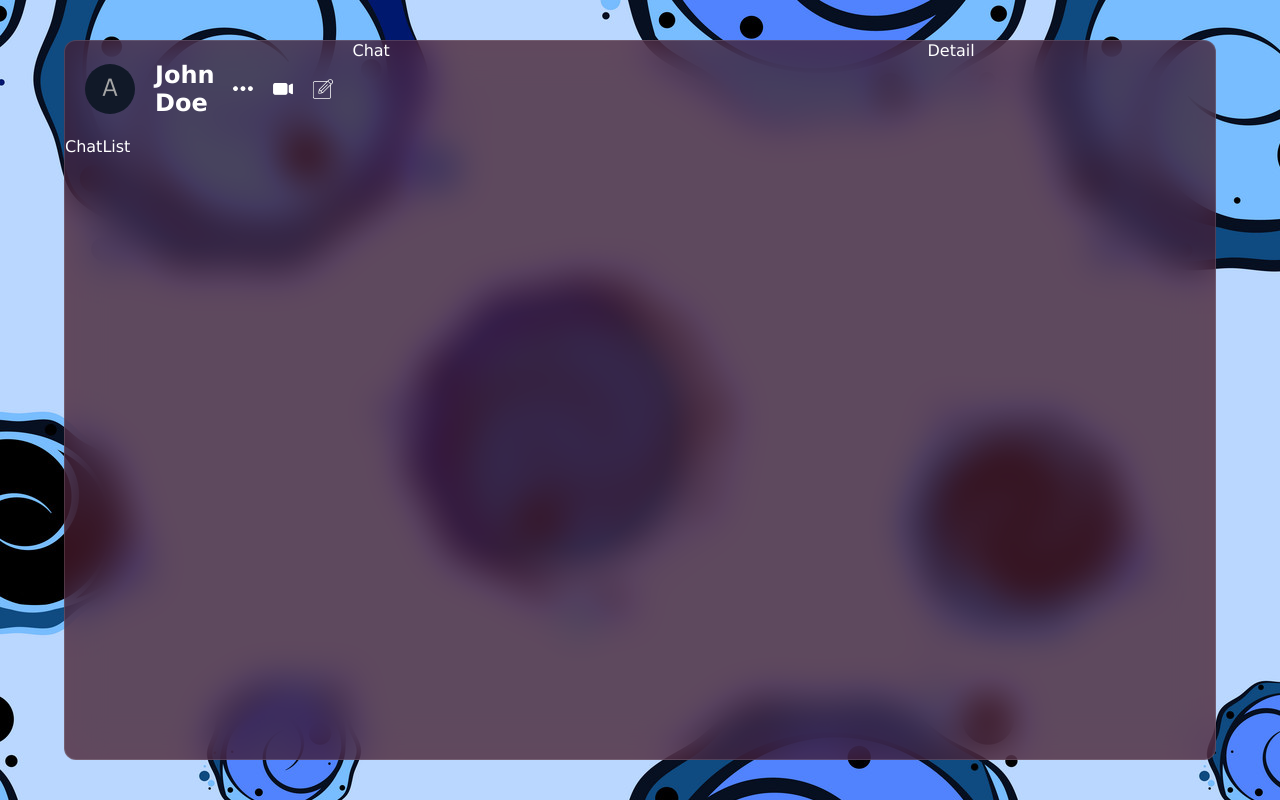
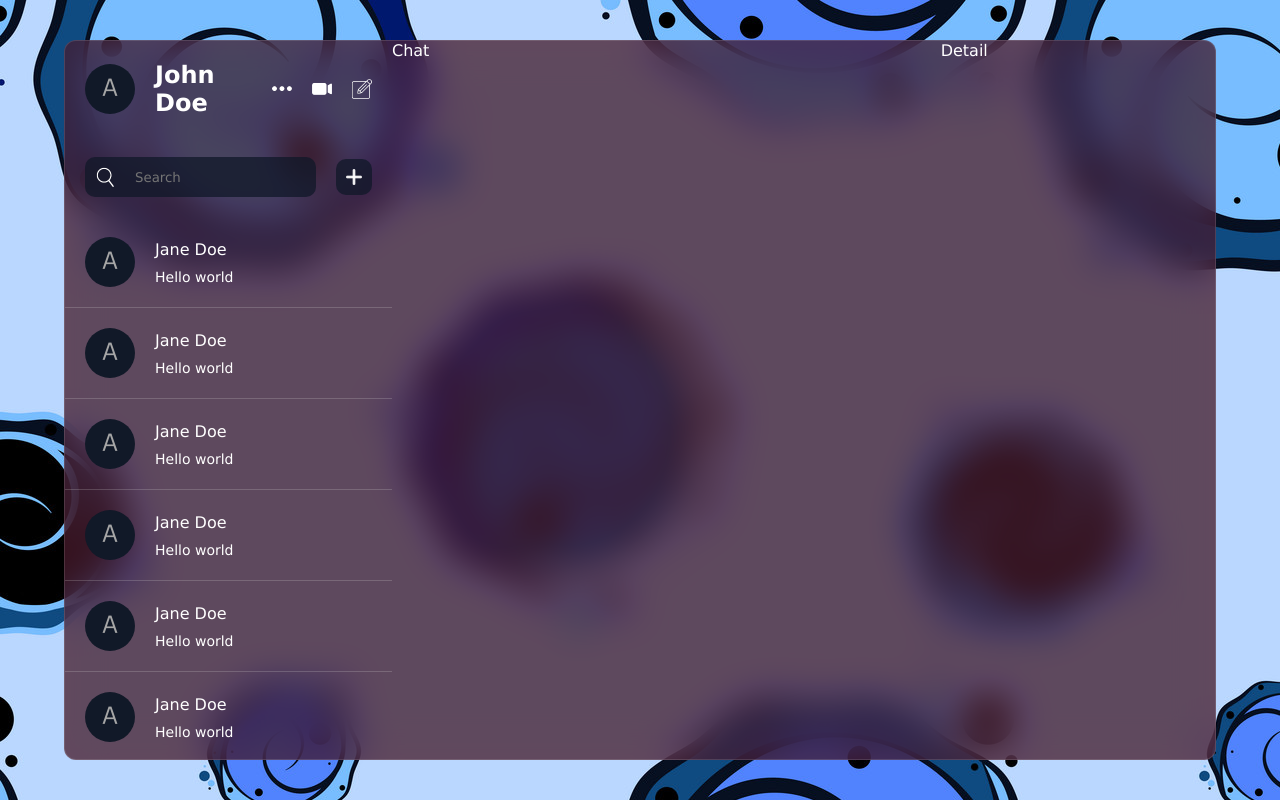
Before and after one commit to Benandry/chat_app, a React (Vite) app: page / in a window 1280 px wide. Built offline with nearby package versions, Linux system fonts and the light colour scheme.

Commit message:
feat: finish List of person template

```diff
--- a/src/assets/images/index.js
+++ b/src/assets/images/index.js
@@ -6,3 +6,5 @@ export { default as More } from './more.png';
 export { default as Phone } from './phone.png';
 export { default as Video } from './video.png';
 export { default as Avatar } from './avatar.png';
+export { default as Plus } from './plus.png';
+export { default as Search } from './search.png';
--- a/src/components/list/chatList/ChatList.jsx
+++ b/src/components/list/chatList/ChatList.jsx
@@ -1,8 +1,28 @@
+import { useState } from 'react'
+import { Minus, Plus, Search } from '../../../assets/images'
 import './chatList.css'
+import Items from '../items/Items';
 
 const ChatList = () => {
+
+  const  [addMode, setAddMode] = useState(false);
   return (
-    <div className='chatList'>ChatList</div>
+    <div className='chatList'>
+      <div className="search">
+        <div className="searchBar">
+          <img src={Search} alt="" />
+          <input type="text" placeholder='Search' />
+        </div>
+        <img src={addMode ?  Minus : Plus } alt=""  className='add' onClick={() => setAddMode(prev => !prev)}/>
+      </div>
+       {/* Add items component  */}
+       <Items />
+       <Items />
+       <Items />
+       <Items />
+       <Items />
+       <Items />
+    </div>
   )
 }
 
--- a/src/components/list/chatList/chatList.css
+++ b/src/components/list/chatList/chatList.css
@@ -0,0 +1,46 @@
+.chatList {
+    flex: 1;
+    overflow: scroll;
+    .search {
+        display: flex;
+        align-items: center;
+        gap: 20px;
+        padding: 20px;
+
+        .searchBar {
+           flex: 1;
+           display: flex;
+           align-items: center;
+           background-color: rgb(17, 25, 40, 0.75);
+           gap: 20px;
+           border-radius: 10px;
+           padding: 10px;
+
+           input {
+              background-color: transparent;
+              border: none;
+              outline: none;
+              color: white;
+              flex: 1;
+           }
+           img {
+              width: 20px;
+              height: 20px;
+           }
+        }
+        img {
+            width: 20px;
+            height: 20px;
+            cursor: pointer;
+        }
+        .add {
+            width: 36px;
+            height: 36px;
+            background-color: rgb(17, 25, 40, 0.75);
+            border-radius: 10px;
+            padding: 10px;
+            cursor: pointer;
+        }
+
+    }
+}
--- /dev/null
+++ b/src/components/list/items/Items.jsx
@@ -0,0 +1,16 @@
+import './items.css';
+import { Avatar } from "../../../assets/images"
+
+const Items = () => {
+  return (
+    <div className="items">
+        <img src={Avatar} alt="" />
+        <div className="text-info">
+            <span>Jane Doe</span>
+            <p>Hello world</p>
+        </div>
+    </div>
+  )
+}
+
+export default Items
--- /dev/null
+++ b/src/components/list/items/items.css
@@ -0,0 +1,30 @@
+.items {
+  display: flex;
+  align-items: center;
+  gap: 20px;
+  padding: 20px;
+  padding: 20px;
+  cursor: pointer;
+  border-bottom: 1px solid #dddddd35;
+
+  img {
+    width: 50px;
+    height: 50px;
+    border-radius: 50%;
+    object-fit: cover;
+  }
+  .text-info {
+    display: flex;
+    flex-direction: column;
+    gap: 10px;
+
+    span {
+      font-weight: 500;
+    }
+
+    p {
+      font-weight: 300;
+      font-size: 14px;
+    }
+  }
+ }
--- a/src/components/list/list.css
+++ b/src/components/list/list.css
@@ -1,3 +1,5 @@
 .list {
     flex: 1;
-    }
+    display: flex;
+    flex-direction: column;
+}
```
Also changed, not shown: src/assets/images/plus.png (added), src/assets/images/search.png (added).
